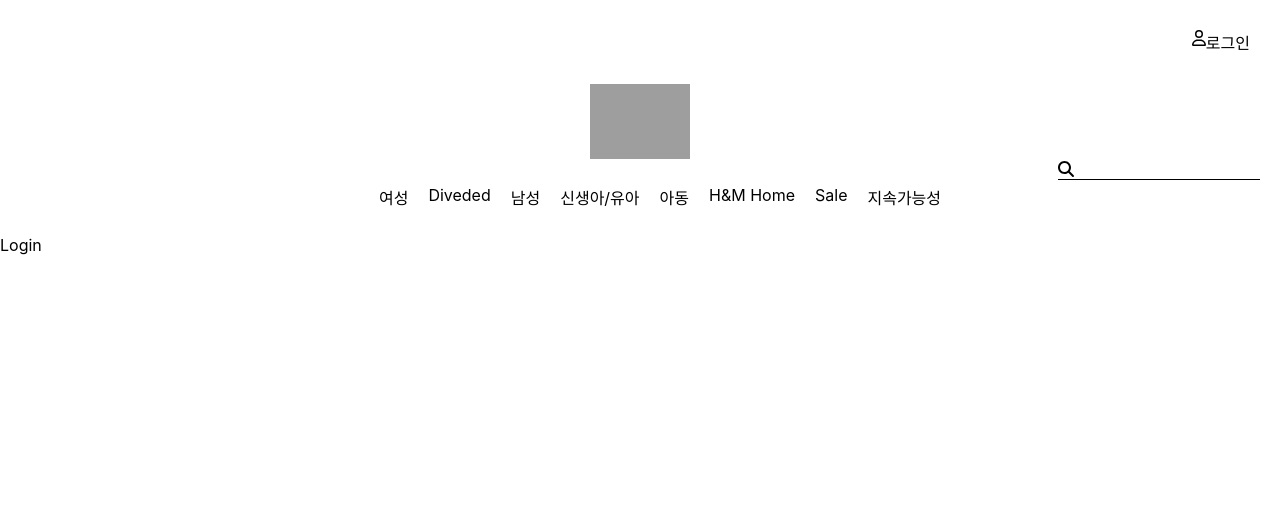
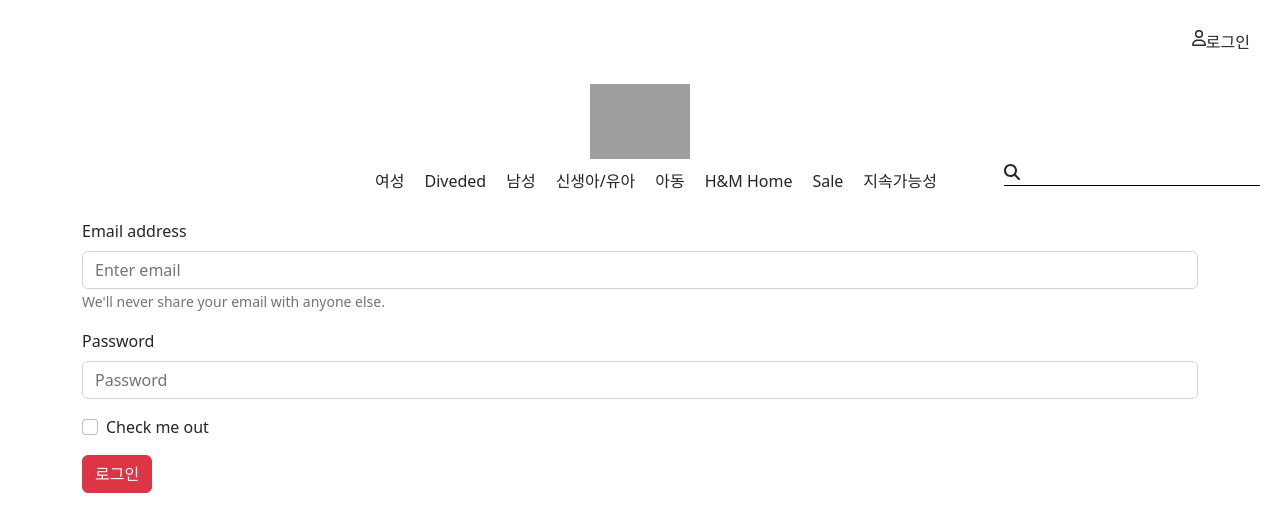
Before and after one commit to gihyeok10/React, a React (Create React App) app in the folder hnm-react-router-practice/: page /login in a window 1280 px wide. Shown: the top 532 px of the page. Built offline with nearby package versions, Linux system fonts and the light colour scheme; grey boxes are pictures that could not be loaded.

Commit message:
API부르기/로그인화면/PrivateRouter/디테일페이지/검색기능

```diff
--- a/hnm-react-router-practice/package.json
+++ b/hnm-react-router-practice/package.json
@@ -10,7 +10,9 @@
     "@testing-library/jest-dom": "5.16.5",
     "@testing-library/react": "13.4.0",
     "@testing-library/user-event": "13.5.0",
+    "bootstrap": "5.2.3",
     "react": "^18.2.0",
+    "react-bootstrap": "2.7.0",
     "react-dom": "^18.2.0",
     "react-router-dom": "6.6.2",
     "react-scripts": "5.0.1",
--- a/hnm-react-router-practice/src/App.css
+++ b/hnm-react-router-practice/src/App.css
@@ -2,6 +2,7 @@
   display: flex;
   justify-content: flex-end;
   margin: 30px;
+  cursor: pointer;
 }
 
 .nav-section{
@@ -36,3 +37,13 @@
   border: none;
   margin-left: 5px;
 }
+
+.img-box{
+  height: 364px;
+  width: 264px;
+}
+
+.product-img{
+  display: flex;
+  justify-content: flex-end;
+}
--- a/hnm-react-router-practice/src/App.js
+++ b/hnm-react-router-practice/src/App.js
@@ -4,15 +4,23 @@ import ProductAll from './page/ProductAll';
 import Login from './page/Login';
 import ProductDetail from './page/ProductDetail';
 import Navbar from './component/Navbar';
+import 'bootstrap/dist/css/bootstrap.min.css';
+import { useEffect, useState } from 'react';
+import PrivateRoute from './route/PrivateRoute';
 function App() {
+
+  const [authenticate,setAuthenticate] = useState(false);
+  useEffect(() => {
+    console.log('AAAA',authenticate)
+  },[authenticate])
+  //true면 로그인댐, false 안댐.
   return (
     <div>
       <Navbar/>
       <Routes>
         <Route path='/' element={<ProductAll/>}></Route>
-        <Route path='/login' element={<Login/>}></Route>
-        <Route path='/product/:id' element={<ProductDetail/>}></Route>
-
+        <Route path='/login' element={<Login setAuthenticate={setAuthenticate}/>}></Route>
+        <Route path='/product/:id' element={<PrivateRoute authenticate={authenticate}/>}></Route>
       </Routes>
     </div>
   );
--- a/hnm-react-router-practice/src/component/Navbar.js
+++ b/hnm-react-router-practice/src/component/Navbar.js
@@ -2,13 +2,29 @@ import React from 'react'
 import { FontAwesomeIcon } from '@fortawesome/react-fontawesome'
 import { faUser } from '@fortawesome/free-regular-svg-icons'
 import { faSearch } from '@fortawesome/free-solid-svg-icons'
+import { useNavigate } from 'react-router-dom'
 const Navbar = () => {
     const menuList = ['여성','Diveded','남성','신생아/유아','아동','H&M Home','Sale','지속가능성']
+    const navigate = useNavigate()
+    const goToLogin = () => {
+        navigate('/login')
+    }
+
+    const onKeyPress = (event) => {
+        if(event.key === "Enter"){
+            console.log("엔터여~")
+            //입력한 검색어를 읽어와서 url을 바꿔준다.
+            let keyWord = event.target.value //input안에 있는 값을 읽어오기가능
+            navigate(`/?q=${keyWord}`)
+        }
+
+
+    }
   return (
     <div>
 
         <div>
-            <div className='login-button'>
+            <div className='login-button' onClick={goToLogin}>
                 <FontAwesomeIcon icon={faUser}/>
                 <div>로그인</div>
             </div>
@@ -27,7 +43,7 @@ const Navbar = () => {
 
                 <div className='search-box'>
                     <FontAwesomeIcon icon={faSearch}/>
-                    <input type="text"></input>
+                    <input type="text" onKeyPress={(event) =>onKeyPress(event)}></input>
                 </div>
         </div>
 
--- /dev/null
+++ b/hnm-react-router-practice/src/component/ProductCard.js
@@ -0,0 +1,20 @@
+import React from 'react'
+//카드 들이 가운데 있슴. 한줄에 4개씩 (화면 사이즈가 작아지면 한줄에 한개씩)
+import { useNavigate } from 'react-router-dom'
+const ProductCard = ({item}) => {
+    const navigate = useNavigate()
+    const showDetail = () => {
+        navigate(`/product/${item.id}`)
+    }
+  return (
+    <div onClick={showDetail}>
+        <img className='img-box' src={item?.img}/>
+        <div>{item?.choice == true ? "Great Choice" : ""}</div>
+        <div>{item?.title}</div>
+        <div>{item?.price}</div>
+        <div>{item?.new == true? "신제품" : ""}</div>
+    </div>
+  )
+}
+
+export default ProductCard
--- a/hnm-react-router-practice/src/page/Login.js
+++ b/hnm-react-router-practice/src/page/Login.js
@@ -1,8 +1,37 @@
 import React from 'react'
+import {Form,Button, Container} from "react-bootstrap";
+import { useNavigate } from 'react-router-dom';
+const Login = ({setAuthenticate}) => {
+  const usenavigate = useNavigate()
+  const loginUser = (event) => {
+    event.preventDefault();  //페이지가 계속 리프레쉬 하는걸 막아줌.
+    console.log("로그이니 이슈")
+    setAuthenticate(true)
+    usenavigate('/')
+  }
+  return (
+    <Container>
+      <Form onSubmit={(event)=>loginUser(event)}>
+      <Form.Group className="mb-3" controlId="formBasicEmail">
+        <Form.Label>Email address</Form.Label>
+        <Form.Control type="email" placeholder="Enter email" />
+        <Form.Text className="text-muted">
+          We'll never share your email with anyone else.
+        </Form.Text>
+      </Form.Group>
 
-const Login = () => {
-  return (
-    <div>Login</div>
+      <Form.Group className="mb-3" controlId="formBasicPassword">
+        <Form.Label>Password</Form.Label>
+        <Form.Control type="password" placeholder="Password" />
+      </Form.Group>
+      <Form.Group className="mb-3" controlId="formBasicCheckbox">
+        <Form.Check type="checkbox" label="Check me out" />
+      </Form.Group>
+      <Button variant="danger" type="submit">
+        로그인
+      </Button>
+    </Form>
+    </Container>
   )
 }
 
--- a/hnm-react-router-practice/src/page/ProductAll.js
+++ b/hnm-react-router-practice/src/page/ProductAll.js
@@ -1,9 +1,37 @@
-import React from 'react'
+import React, { useEffect, useState } from 'react'
+import { Container ,Row,Col} from 'react-bootstrap';
+import ProductCard from '../component/ProductCard';
+import { useSearchParams } from 'react-router-dom';
+const ProductAll = () => {
+  const [productList,setProductList] = useState([]); // 뽑을게 어레이니까 빈 어레이로
+  const [query,setQuery] = useSearchParams();
+  const getProducts = async() => {
+    let searchQuery = query.get('q') || "";  //자동으로 검색해줌
+    console.log("search queey:", searchQuery)
+    let url = `http://localhost:5000/products?q=${searchQuery}` //자동으로 검색해줌
+    let response = await fetch(url)
+    let data =await response.json()
+    console.log(data)
+    setProductList(data)
+  }
+  useEffect(() => {
+    getProducts()
+  },[query])  //안하면 안댐
+  return (
+    <div>
+      <Container>
+        <Row>
+        {productList.map((item) =>
+          <Col lg={3} key={item.id}>
+            <ProductCard item={item}/>
+          </Col>
+        )}
 
-const ProductAll = () => {
-  return (
-    <div></div>
+        </Row>
+      </Container>
+    </div>
   )
 }
 
 export default ProductAll
+//container ==> 적당히 중앙에 보이게 해줌..
--- a/hnm-react-router-practice/src/page/ProductDetail.js
+++ b/hnm-react-router-practice/src/page/ProductDetail.js
@@ -1,8 +1,34 @@
-import React from 'react'
+import React, { useState } from 'react'
+import { useEffect } from 'react'
+import { Container,Row,Col } from 'react-bootstrap';
+import { useParams } from 'react-router-dom'
+const ProductDetail = () => {
+  let {id} = useParams();
+  const [product,setProduct] = useState(null)
+  const getProductDetail = async () => {
+    let url = `http://localhost:5000/products/${id}`
+    let response = await fetch(url)
+    let data = await response.json();
+    console.log(data)
+    setProduct(data);
+  }
 
-const ProductDetail = () => {
+  useEffect(() => {
+    getProductDetail()
+  },[]);
+
   return (
-    <div>ProductDetail</div>
+    <Container>
+      <Row>
+        <Col className='product-img'>
+          <img src={product?.img}/>
+        </Col>
+        <Col>
+          <div>{product?.title}</div>
+          <div>{product?.price}</div>
+        </Col>
+      </Row>
+    </Container>
   )
 }
 
--- /dev/null
+++ b/hnm-react-router-practice/src/route/PrivateRoute.js
@@ -0,0 +1,10 @@
+import React from 'react'
+import ProductDetail from '../page/ProductDetail'
+import { Navigate } from 'react-router-dom'
+
+const PrivateRoute = ({authenticate}) => {
+
+    return authenticate == true ? <ProductDetail/> : <Navigate to = "/login"/>
+}
+
+export default PrivateRoute
```
Also changed, not shown: 1 other file (tests, documents, lock files or other folders).
